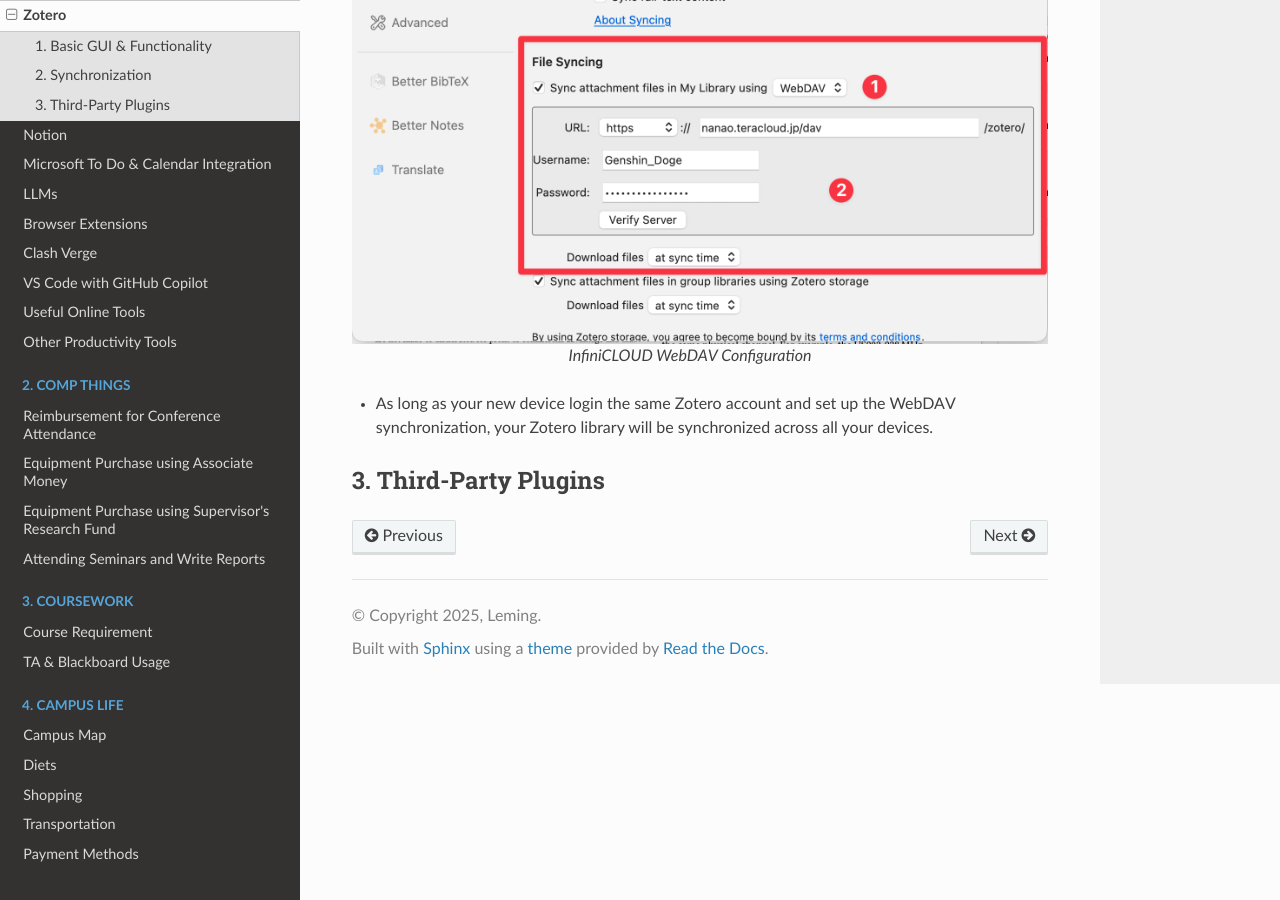
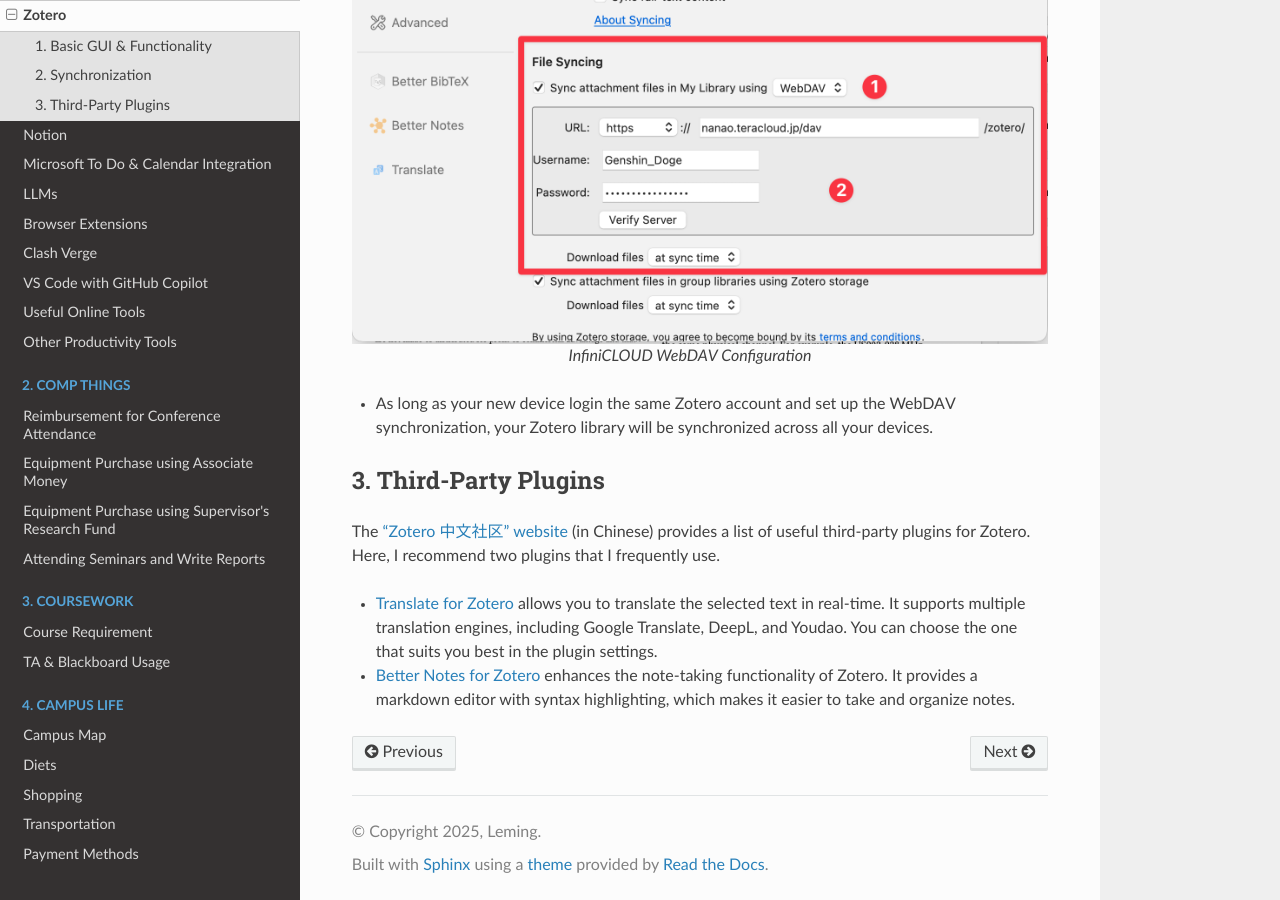
Before and after one commit to lemingshen/PolyU-Survival, a Sphinx documentation site: the page built from docs/source/research/zotero.rst, in a window 1280 px wide and 900 px high, scrolled down 3074 px. Built offline with Sphinx 7.4.7 and the Read the Docs theme 3.1.0, drawn with Linux system fonts in a browser that asks for light colours.

Commit message:
update zotero

```diff
--- a/docs/source/research/zotero.rst
+++ b/docs/source/research/zotero.rst
@@ -78,3 +78,8 @@ Here is a step-by-step guide on how to set up synchronization through WebDAV pro
 
 3. Third-Party Plugins
 --------------------------
+
+The `"Zotero 中文社区" website <https://zotero-chinese.com/>`_ (in Chinese) provides a list of useful third-party plugins for Zotero. Here, I recommend two plugins that I frequently use.
+
+* `Translate for Zotero <https://github.com/windingwind/zotero-pdf-translate#readme>`_ allows you to translate the selected text in real-time. It supports multiple translation engines, including Google Translate, DeepL, and Youdao. You can choose the one that suits you best in the plugin settings.
+* `Better Notes for Zotero <https://github.com/windingwind/zotero-better-notes#readme>`_ enhances the note-taking functionality of Zotero. It provides a markdown editor with syntax highlighting, which makes it easier to take and organize notes.
```
